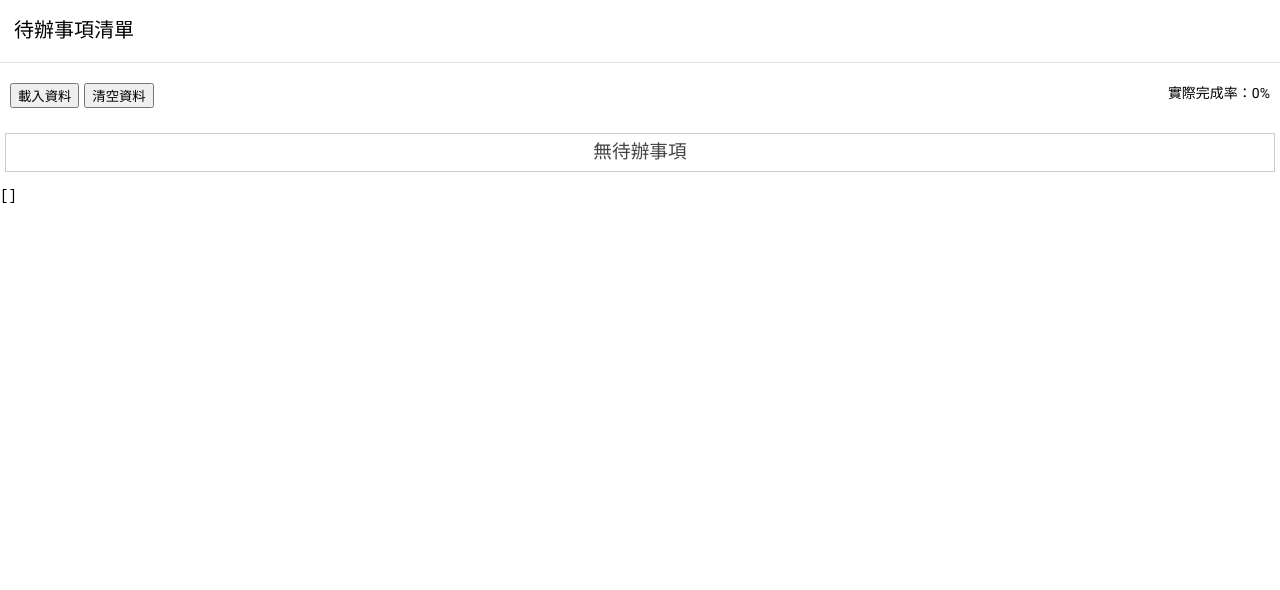
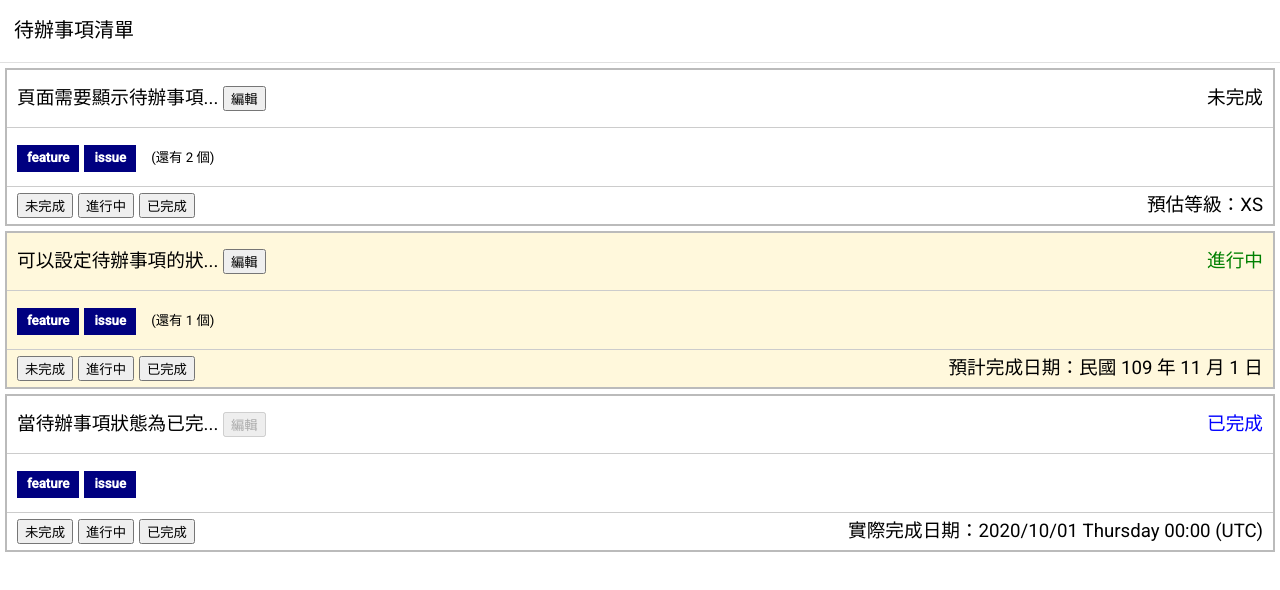
Before and after one commit to Oliver721003/angular-todo-project, an Angular app: page / in a window 1280 px wide. Shown: the top 590 px of the page. Built offline with nearby package versions, Linux system fonts and the light colour scheme.

Commit message:
feat: service - 利用 new 關鍵字建立服務實體

```diff
--- a/src/app/app.component.html
+++ b/src/app/app.component.html
@@ -1,12 +1,12 @@
 <app-page-container>
   <app-page-title pageTitle="待辦事項清單"></app-page-title>
-  <div>
+  <!-- <div>
     <span>
       <button type="button" (click)="onLoad()">載入資料</button>
       <button type="button" (click)="onClear()">清空資料</button>
     </span>
     <span>實際完成率：{{ completeRate | percent: '1.0-2' }}</span>
-  </div>
-  <app-task-list [tasks]="tasks"></app-task-list>
-  <pre>{{ tasks | json }}</pre>
+  </div> -->
+  <app-task-list></app-task-list>
+  <!-- <pre>{{ tasks | json }}</pre> -->
 </app-page-container>
--- a/src/app/app.component.ts
+++ b/src/app/app.component.ts
@@ -1,7 +1,4 @@
 import { Component, OnInit } from '@angular/core';
-
-import { TaskState } from './enum/task-state.enum';
-import { Task } from './model/task';
 
 @Component({
   selector: 'app-root',
@@ -9,41 +6,41 @@ import { Task } from './model/task';
   styleUrls: ['./app.component.css'],
 })
 export class AppComponent implements OnInit {
-  tasks: Task[] = [];
+  // tasks: Task[] = [];
 
   // selectedTask: Task;
 
-  get completeRate(): number {
-    const completeCount = this.tasks.filter((task) => task.state === TaskState.Finish).length;
-    return completeCount / this.tasks.length || 0;
-  }
+  // get completeRate(): number {
+  //   const completeCount = this.tasks.filter((task) => task.state === TaskState.Finish).length;
+  //   return completeCount / this.tasks.length || 0;
+  // }
 
   ngOnInit(): void {
     // this.onSelectTask(0);
   }
 
-  onLoad(): void {
-    this.tasks = [
-      new Task('頁面需要顯示待辦事項主旨'),
-      new Task('可以設定待辦事項的狀態', TaskState.Doing),
-      new Task('當待辦事項狀態為已完的事項無法編輯事項', TaskState.Finish),
-    ];
-    this.tasks[0].level = 'XS';
-    this.tasks[0].tags = ['FEATURE', 'ISSUE', 'enhancement', 'discussion'];
+  // onLoad(): void {
+  //   this.tasks = [
+  //     new Task('頁面需要顯示待辦事項主旨'),
+  //     new Task('可以設定待辦事項的狀態', TaskState.Doing),
+  //     new Task('當待辦事項狀態為已完的事項無法編輯事項', TaskState.Finish),
+  //   ];
+  //   this.tasks[0].level = 'XS';
+  //   this.tasks[0].tags = ['FEATURE', 'ISSUE', 'enhancement', 'discussion'];
 
-    this.tasks[1].level = 'S';
-    this.tasks[1].tags = ['Feature', 'Issue', 'document'];
-    this.tasks[1].expectDate = new Date(2020, 10, 1);
+  //   this.tasks[1].level = 'S';
+  //   this.tasks[1].tags = ['Feature', 'Issue', 'document'];
+  //   this.tasks[1].expectDate = new Date(2020, 10, 1);
 
-    this.tasks[2].level = 'M';
-    this.tasks[2].tags = ['feature', 'issue'];
-    this.tasks[2].expectDate = new Date(2020, 9, 1);
-    this.tasks[2].finishedDate = new Date(2020, 9, 1);
-  }
+  //   this.tasks[2].level = 'M';
+  //   this.tasks[2].tags = ['feature', 'issue'];
+  //   this.tasks[2].expectDate = new Date(2020, 9, 1);
+  //   this.tasks[2].finishedDate = new Date(2020, 9, 1);
+  // }
 
-  onClear(): void {
-    this.tasks = [];
-  }
+  // onClear(): void {
+  //   this.tasks = [];
+  // }
 
   // onSelectTask(index: number): void {
   //   this.selectedTask = this.tasks[index];
--- a/src/app/task/task-list/task-list.component.ts
+++ b/src/app/task/task-list/task-list.component.ts
@@ -1,6 +1,7 @@
-import { Component, Input, OnInit } from '@angular/core';
+import { Component, OnInit } from '@angular/core';
 
 import { Task } from '../../model/task';
+import { TaskLocalService } from '../services/task-local.service';
 
 @Component({
   selector: 'app-task-list',
@@ -8,9 +9,14 @@ import { Task } from '../../model/task';
   styleUrls: ['./task-list.component.css'],
 })
 export class TaskListComponent implements OnInit {
-  @Input() tasks: Task[];
+  tasks: Task[];
+
+  taskService: TaskLocalService;
 
   constructor() {}
 
-  ngOnInit(): void {}
+  ngOnInit(): void {
+    this.taskService = new TaskLocalService();
+    this.tasks = this.taskService.getData();
+  }
 }
```
